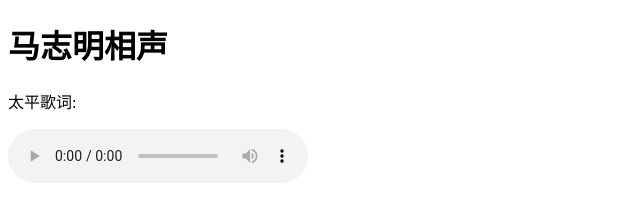
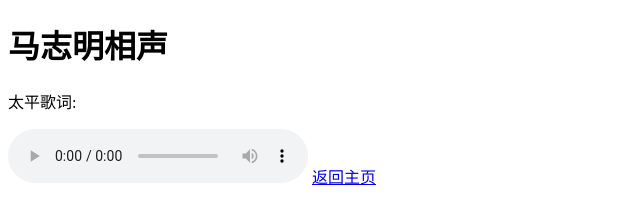
Before and after one commit to nogaotie/nogaotie.github.io, a plain HTML site: page 相声/太平歌词.html in a window 1280 px wide. Shown: the whole page, without its empty margins (0-640 px from the left). Drawn offline with Linux system fonts and the light colour scheme.

Commit message:
Update 太平歌词.html

```diff
--- a/相声/太平歌词.html
+++ b/相声/太平歌词.html
@@ -11,5 +11,6 @@
     controls="controls" autoplay="autoplay">
       浏览器不支持这个音频
     </audio>
+    <a href="https://nogaotie.github.io/">返回主页</a>
   </body>
 </html>
```
